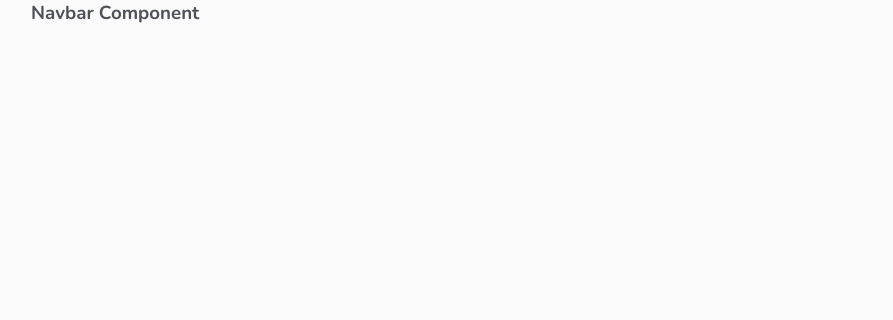
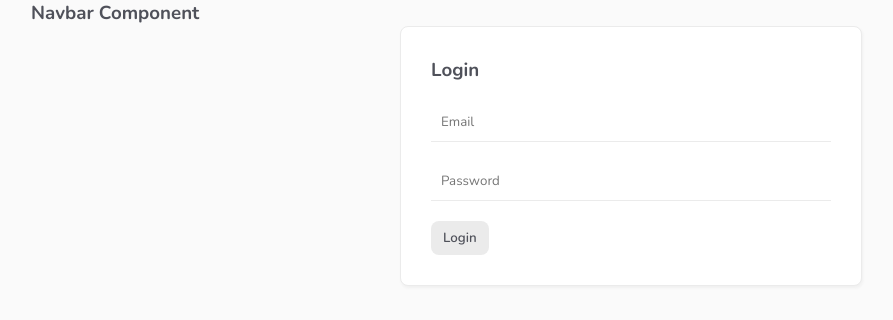
Before and after one commit to anthonygilbertt/vue-music-app, a Vue app: page /login in a window 1280 px wide. Before the commit this address had no page. Shown: the top 320 px of the page, without its empty margins (9-902 px from the left). Built offline with nearby package versions, Linux system fonts and the light colour scheme.

Commit message:
138. Creating a Login view

```diff
--- a/src/firebase/config.js
+++ b/src/firebase/config.js
@@ -1,13 +1,10 @@
-import firebase from 'firebase/app'
-import 'firebase/firestore'
-import 'firebase/auth'
+import "firebase/app";
+import { initializeApp } from "firebase/app";
+import firebase from 'firebase/compat/app';
+import 'firebase/compat/auth';
+import 'firebase/compat/firestore';
 
-// Import the functions you need from the SDKs you need
-import { initializeApp } from "firebase/app";
-// TODO: Add SDKs for Firebase products that you want to use
-// https://firebase.google.com/docs/web/setup#available-libraries
 
-// Your web app's Firebase configuration
 const firebaseConfig = {
     apiKey: "AIzaSyDMEotVZlsyXv2Ha2A9GlbBPErCmgTeK7c",
     authDomain: "vue-music-app-131d5.firebaseapp.com",
@@ -18,10 +15,11 @@
 };
 
 // Initialize Firebase
-const app = initializeApp(firebaseConfig);
+firebase.initializeApp(firebaseConfig);
+
 const projectFirestore = firebase.firestore()
 const projectAuth = firebase.auth()
 
-const timestamp = firebase.firebase.FieldValue.serverTimestamp
+const timestamp = firebase.firestore.FieldValue.serverTimestamp
 
-export default { projectAuth, projectAuth, timestamp }
+export { projectAuth, projectFirestore, timestamp }
--- a/src/router/index.js
+++ b/src/router/index.js
@@ -1,19 +1,17 @@
 import { createRouter, createWebHistory } from 'vue-router'
 import Home from '../views/Home.vue'
+import Login from '../views/auth/Login.vue'
 
 const routes = [{
         path: '/',
         name: 'Home',
         component: Home
     },
-    // {
-    //   path: '/about',
-    //   name: 'About',
-    //   // route level code-splitting
-    //   // this generates a separate chunk (about.[hash].js) for this route
-    //   // which is lazy-loaded when the route is visited.
-    //   component: () => import(/* webpackChunkName: "about" */ '../views/About.vue')
-    // }
+    {
+        path: '/login',
+        name: 'Login',
+        component: Login
+    }
 ]
 
 const router = createRouter({
--- /dev/null
+++ b/src/views/auth/Login.vue
@@ -0,0 +1,38 @@
+<template>
+  <form @submit.prevent="handleSubmit">
+    <h3>Login</h3>
+    <input type="email" placeholder="Email" v-model="email" />
+    <label for=""></label>
+
+    <input type="password" placeholder="Password" v-model="password" />
+    <label for=""></label>
+    <div class="error" v-if="error">{{ error }}</div>
+    <button>Login</button>
+  </form>
+</template>
+
+<script>
+import useLogin from "@/composables/useLogin.js";
+import { ref } from "@vue/reactivity";
+
+export default {
+  setup() {
+    const { error, login } = useLogin();
+
+    const email = ref("");
+    const password = ref("");
+
+    const handleSubmit = async () => {
+      const res = await login(email.value, password.value);
+      if (!error.value) {
+        console.log("user logged in");
+      }
+    };
+
+    return { email, password, handleSubmit, error };
+  },
+};
+</script>
+
+<style scoped>
+</style>
```
